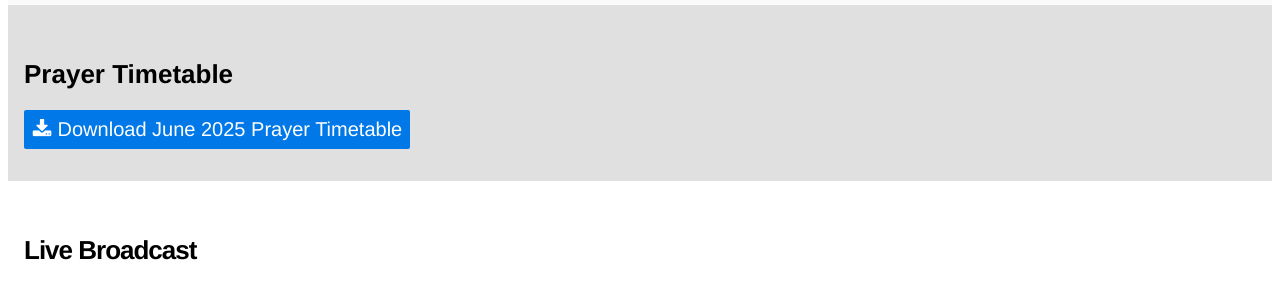
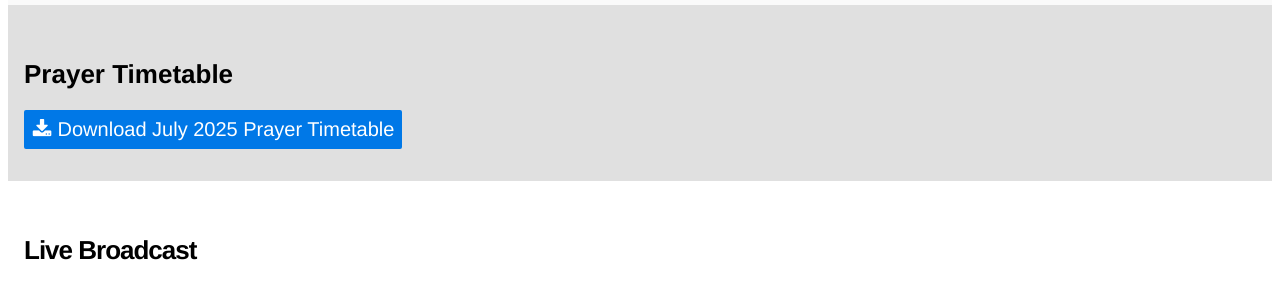
Before and after one commit to ecclesmosque/ecclesmosque.github.io, a Jekyll site: the page built from _pages/home.md, in a window 1280 px wide. Shown: the part 217-504 px from the top of the page. Built offline with Jekyll 4.4.1, drawn with Linux system fonts in a browser that asks for light colours; grey boxes are pictures that could not be loaded.

Commit message:
fix: July 2025 timetable

```diff
--- a/_data/timetable.yml
+++ b/_data/timetable.yml
@@ -1,3 +1,7 @@
+- id: 2025-07
+  label: July 2025
+  guid: 1a4a8bjXAgqO7vTptrqDc9hZHAdsyuivy
+
 - id: 2025-06
   label: June 2025
   guid: 16tT_yp--UXkFS6qoMIH3tXumvhAvVMpg
```
